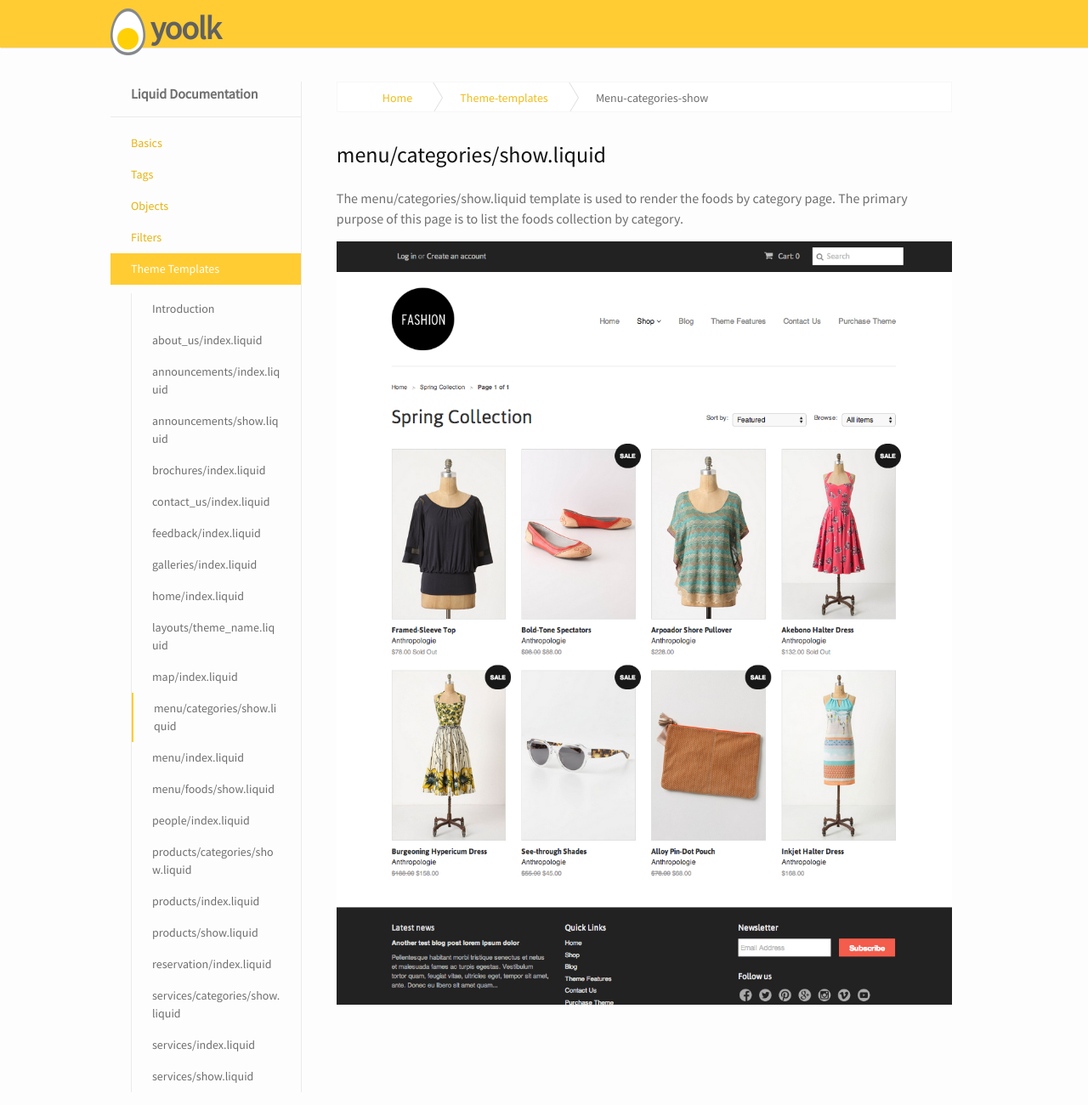
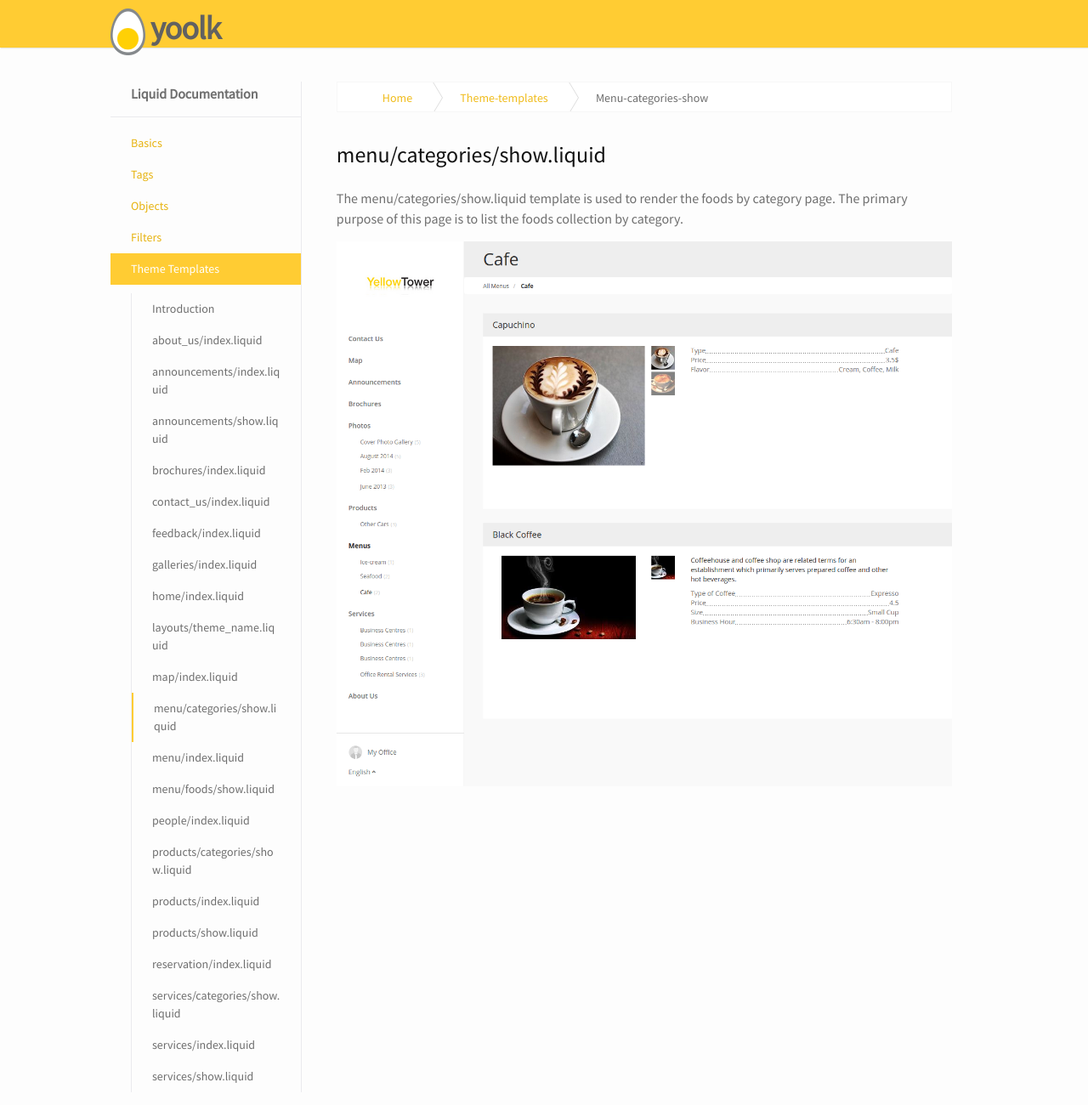
Before and after one commit to yoolk/liquid-documentation, a Jekyll site: the page built from theme-templates/menu-categories-show/index.md, in a window 1280 px wide and 1300 px high. Shown: the whole window at 85% size. Built offline with Jekyll 4.4.1, drawn with Linux system fonts in a browser that asks for light colours; nearby versions of some CDN libraries.

Commit message:
update screenshot menu categories

```diff
--- a/theme-templates/menu-categories-show/index.md
+++ b/theme-templates/menu-categories-show/index.md
@@ -7,4 +7,4 @@
 
 The menu/categories/show.liquid template is used to render the foods by category page. The primary purpose of this page is to list the foods collection by category.
 
-![foods by category]({{ '/images/theme-templates/ex_collection.jpg' | prepend: site.baseurl }})
+![foods by category]({{ '/images/theme-templates/menu-categories-show.png' | prepend: site.baseurl }})
```
Also changed, not shown: images/theme-templates/menu-categories-show.png.
